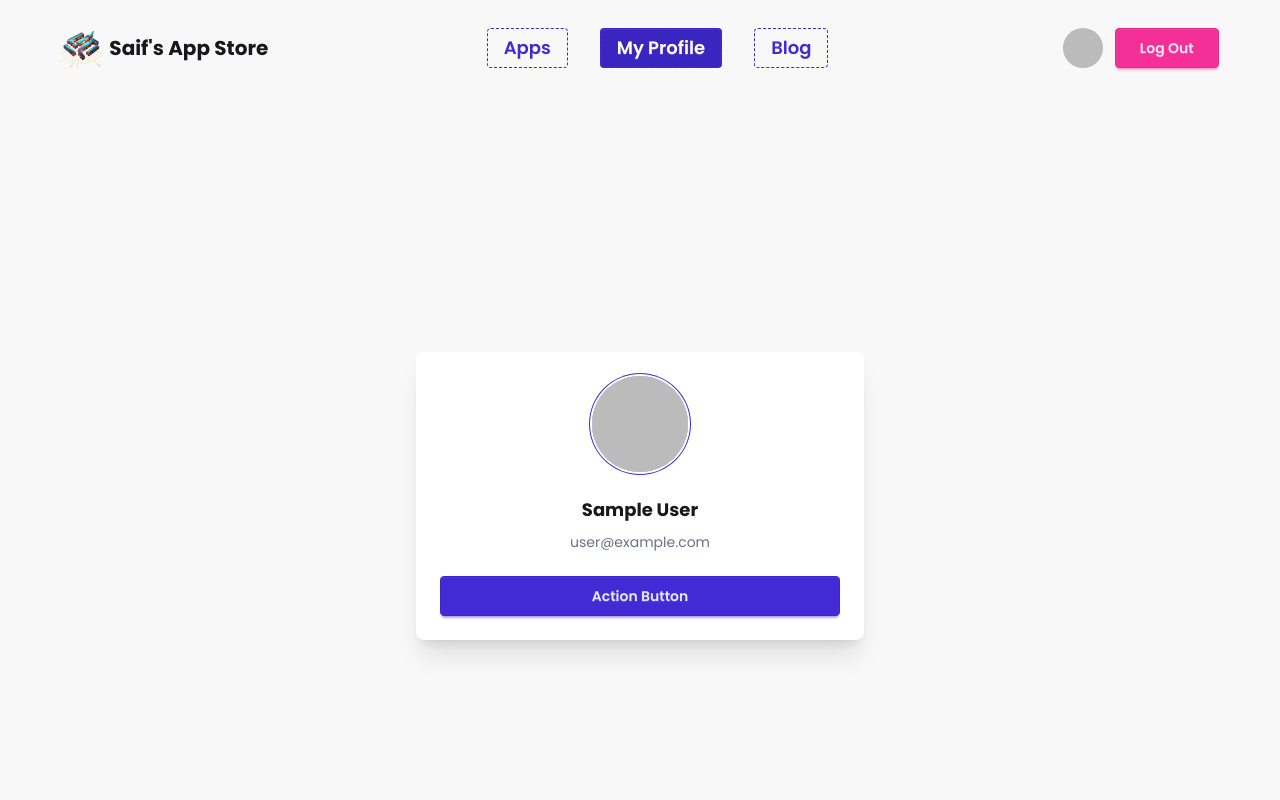
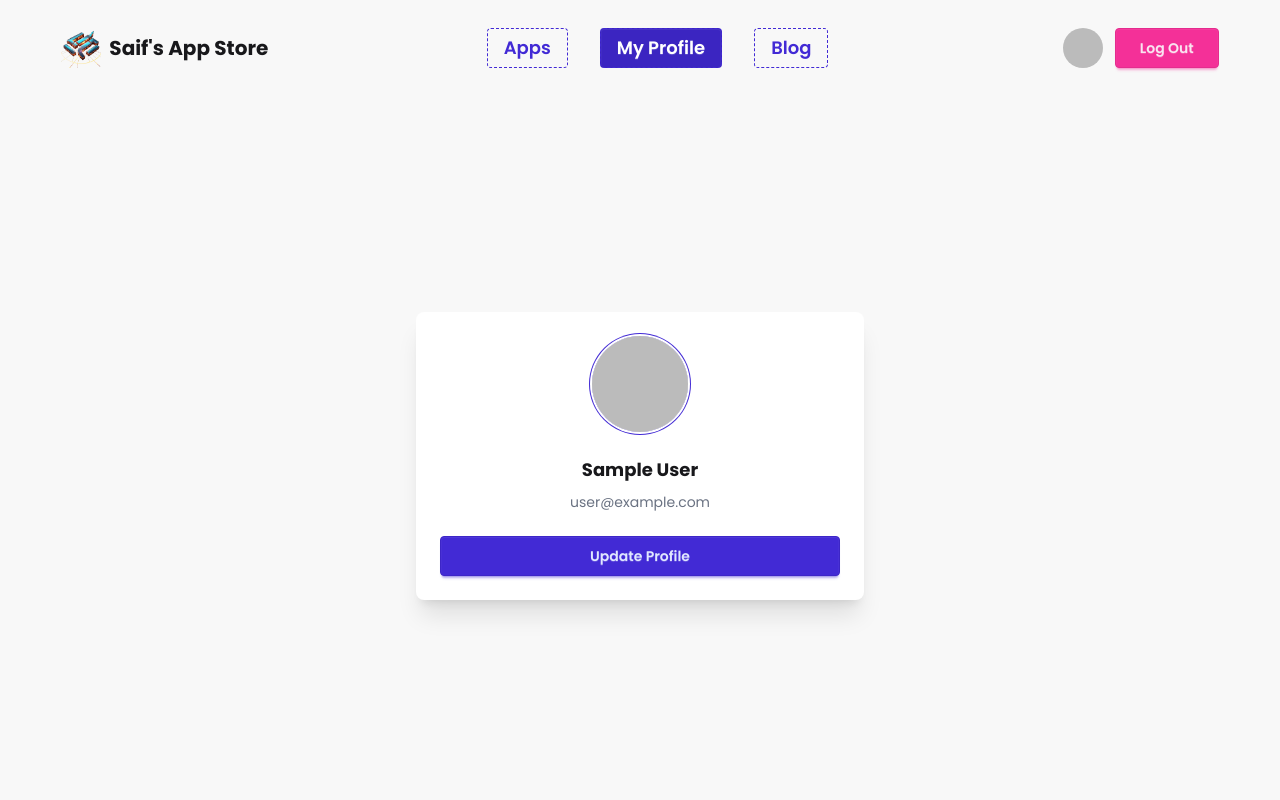
Before and after one commit to Saif-Smran/App-Store, a React (Vite) app: page /my-profile in a window 1280 px wide. Shown: the top 800 px of the page. Built offline with nearby package versions, Linux system fonts and the light colour scheme; no server answers; sample sign-in values are in the browser's storage.

Commit message:
README.md file added

```diff
--- a/src/Pages/Myprofile.jsx
+++ b/src/Pages/Myprofile.jsx
@@ -1,14 +1,15 @@
 import React, { use } from 'react';
 import { AuthContext } from '../Provider/AuthProvider';
 import { useState } from 'react';
-// import { useNavigate } from 'react-router-dom';
+import { useNavigate } from 'react-router';
+import Swal from 'sweetalert2';
 
 const Myprofile = () => {
     const { user, updateUder, setUser } = use(AuthContext)
 
     // console.log(user, 'user in my profile');
 
-    // const navigate = useNavigate();
+    const navigate = useNavigate();
     const [name, setName] = useState(user.displayName || '');
     const [photoURL, setPhotoURL] = useState(user.photoURL || '');
 
@@ -19,7 +20,15 @@ const Myprofile = () => {
             .then(() => {
                 // Profile updated successfully
                 setUser({ ...user, displayName: name, photoURL })
-                        console.log('Profile updated successfully');
+                // console.log('Profile updated successfully');
+                Swal.fire({
+                    position: "top-end",
+                    icon: "success",
+                    title: "Profile updated successfully",
+                    showConfirmButton: false,
+                    timer: 1500
+                });
+                navigate('/my-profile')
             })
             .catch((error) => {
                 // An error occurred
@@ -29,16 +38,17 @@ const Myprofile = () => {
     };
 
     return (
-        <div className="min-h-screen bg-base-200 flex items-center justify-center px-4 py-8">
+        <div className="h-[90vh] bg-base-200 flex items-center justify-center px-4 py-8">
             <div className="card w-full max-w-lg bg-base-100 shadow-xl p-6">
                 <h2 className="text-2xl font-bold mb-4 text-center">Update Profile</h2>
 
-                <div className="flex justify-center mb-4">
+                <div className="flex flex-col items-center justify-center mb-4">
                     <div className="avatar">
                         <div className="w-24 rounded-full ring ring-secondary ring-offset-base-100 ring-offset-2">
                             <img src={photoURL} alt="Profile Preview" />
                         </div>
                     </div>
+                    <h1 className='my-5 text-xl font-bold'>{user.displayName}</h1>
                 </div>
 
                 <form onSubmit={handleUpdate} className="space-y-4">
@@ -46,10 +56,10 @@ const Myprofile = () => {
                         <label className="label font-semibold">Name</label>
                         <input
                             type="text"
-                            placeholder="Enter your name"
+                            placeholder="Enter your new name"
                             className="input input-bordered w-full"
                             onChange={(e) => setName(e.target.value)}
-                            required
+
                         />
                     </div>
 
@@ -60,7 +70,7 @@ const Myprofile = () => {
                             placeholder="Image URL"
                             className="input input-bordered w-full"
                             onChange={(e) => setPhotoURL(e.target.value)}
-                            required
+
                         />
                     </div>
 
--- a/src/Pages/ShowProfile.jsx
+++ b/src/Pages/ShowProfile.jsx
@@ -1,5 +1,6 @@
 import React, { use } from 'react';
 import { AuthContext } from '../Provider/AuthProvider';
+import { Link } from 'react-router';
 
 const ShowProfile = () => {
 
@@ -7,7 +8,7 @@ const ShowProfile = () => {
 
 
     return (
-        <div className="min-h-screen flex items-center justify-center bg-base-200 px-4 py-10">
+        <div className="h-[90vh] flex items-center justify-center bg-base-200 px-4 py-10">
             <div className="card w-full max-w-md bg-base-100 shadow-xl p-6 text-center space-y-6">
 
                 <div className="avatar justify-center">
@@ -21,9 +22,9 @@ const ShowProfile = () => {
                     <p className="text-sm text-gray-500">{user.email}</p>
                 </div>
 
-                <button className="btn btn-primary w-full">
-                    Action Button
-                </button>
+                <Link to='/my-profile/update' className="btn btn-primary w-full">
+                    Update Profile
+                </Link>
             </div>
         </div>
     );
```
Also changed, not shown: 1 other file (tests, documents, lock files or other folders). Lines whose indentation alone changed are shown as unchanged.
